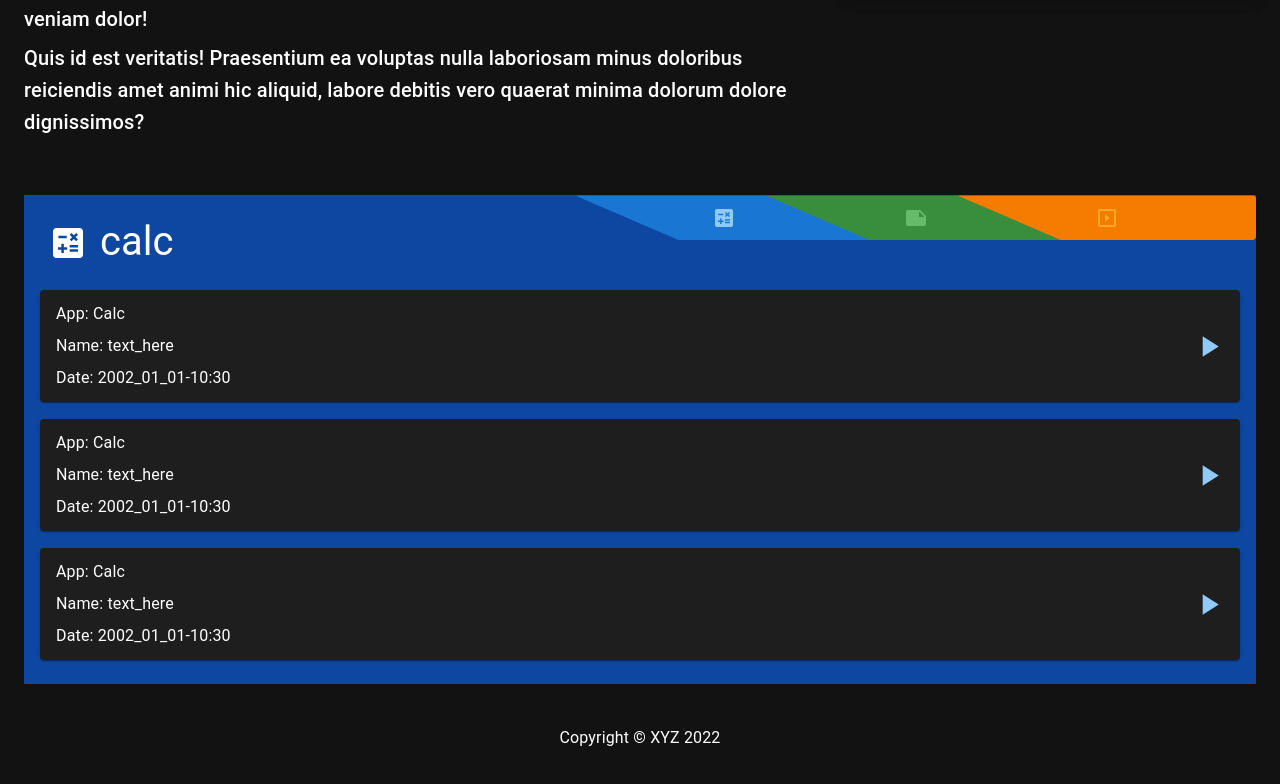
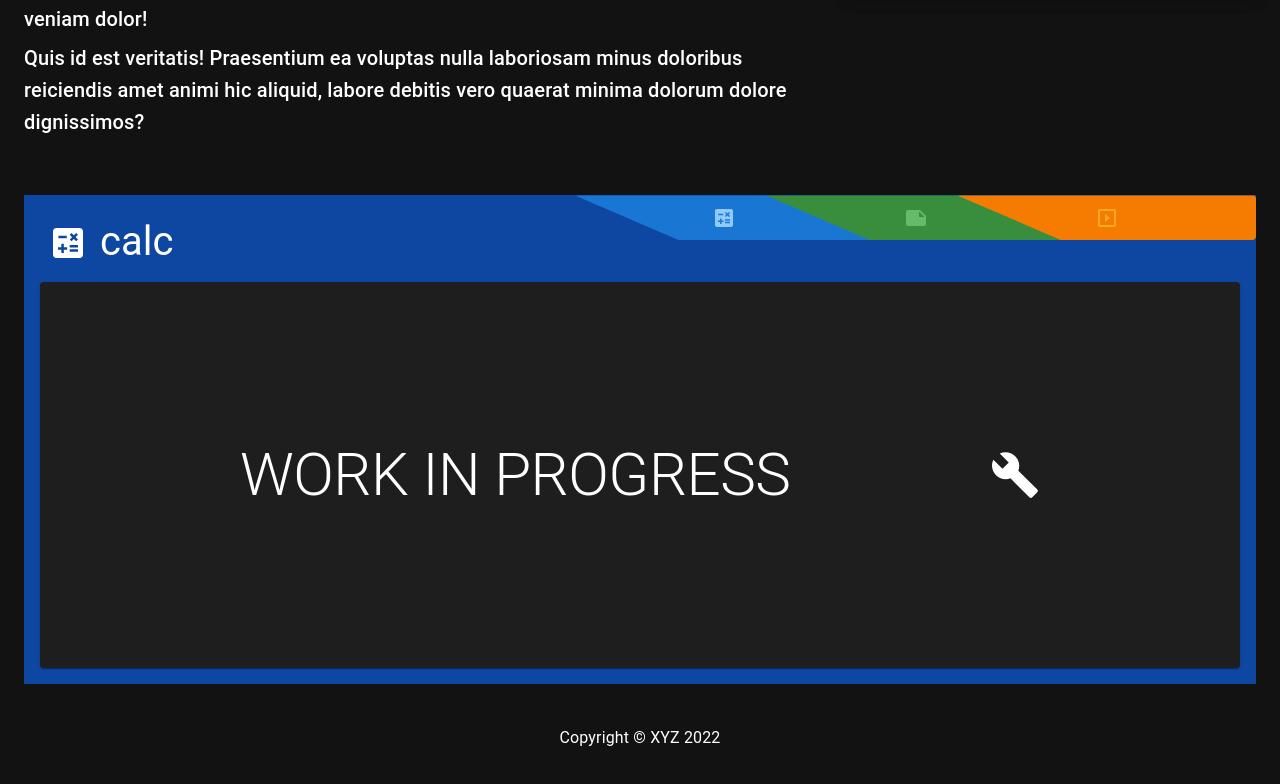
Before and after one commit to k4-100/calc, a React (Vite) app: page / in a window 1280 px wide. Shown: the part 1096-1880 px from the top of the page. Built offline with nearby package versions, Linux system fonts and the light colour scheme.

Commit message:
replaced Save components with placeholders in saves

```diff
--- a/src/components/Home/Saves.tsx
+++ b/src/components/Home/Saves.tsx
@@ -1,9 +1,9 @@
 import React, { useState } from "react";
-import { Box, Typography, Button } from "@mui/material";
+import { Box, Typography, Button, Paper } from "@mui/material";
 import { blue, green, orange } from "@mui/material/colors";
 
-import Save from "./Save";
-import { Calculate, Note, Slideshow } from "@mui/icons-material";
+// import Save from "./Save";
+import { Build, Calculate, Note, Slideshow } from "@mui/icons-material";
 
 enum AppKind {
     Calc = "calc",
@@ -171,20 +171,34 @@ const Saves: React.FC = () => {
             </Box>
             <Box
                 sx={{
-                    display: "flex",
-                    flexDirection: "column",
-                    justifyContent: "space-between",
                     p: 2,
-                    minHeight: "418px",
+                    height: "418px",
                 }}
             >
-                {currentApp === AppKind.Calc && (
-                    <>
-                        <Save />
-                        <Save />
-                        <Save />
-                    </>
-                )}
+                <Paper
+                    sx={{
+                        height: "100%",
+                        display: "flex",
+                        justifyContent: "space-evenly",
+                        alignItems: "center",
+                    }}
+                >
+                    <Typography variant="h2">WORK IN PROGRESS </Typography>
+                    <Build
+                        sx={{
+                            fontSize: "50px",
+                            // transform: "scaleX(-1)",
+                        }}
+                    />
+                </Paper>
+
+                {/* {currentApp === AppKind.Calc && ( */}
+                {/*     <> */}
+                {/*         <Save /> */}
+                {/*         <Save /> */}
+                {/*         <Save /> */}
+                {/*     </> */}
+                {/* )} */}
             </Box>
         </Box>
     );
```
